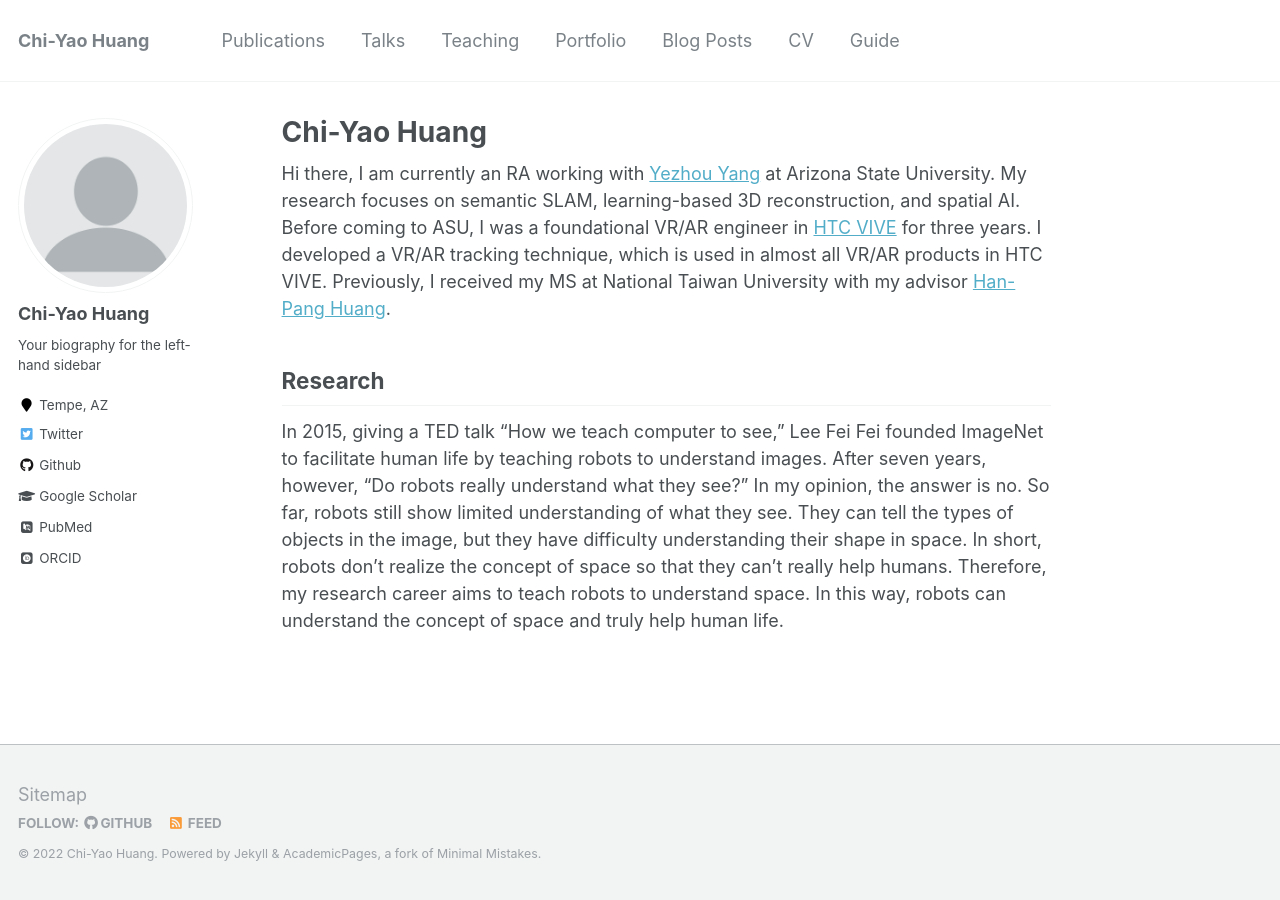
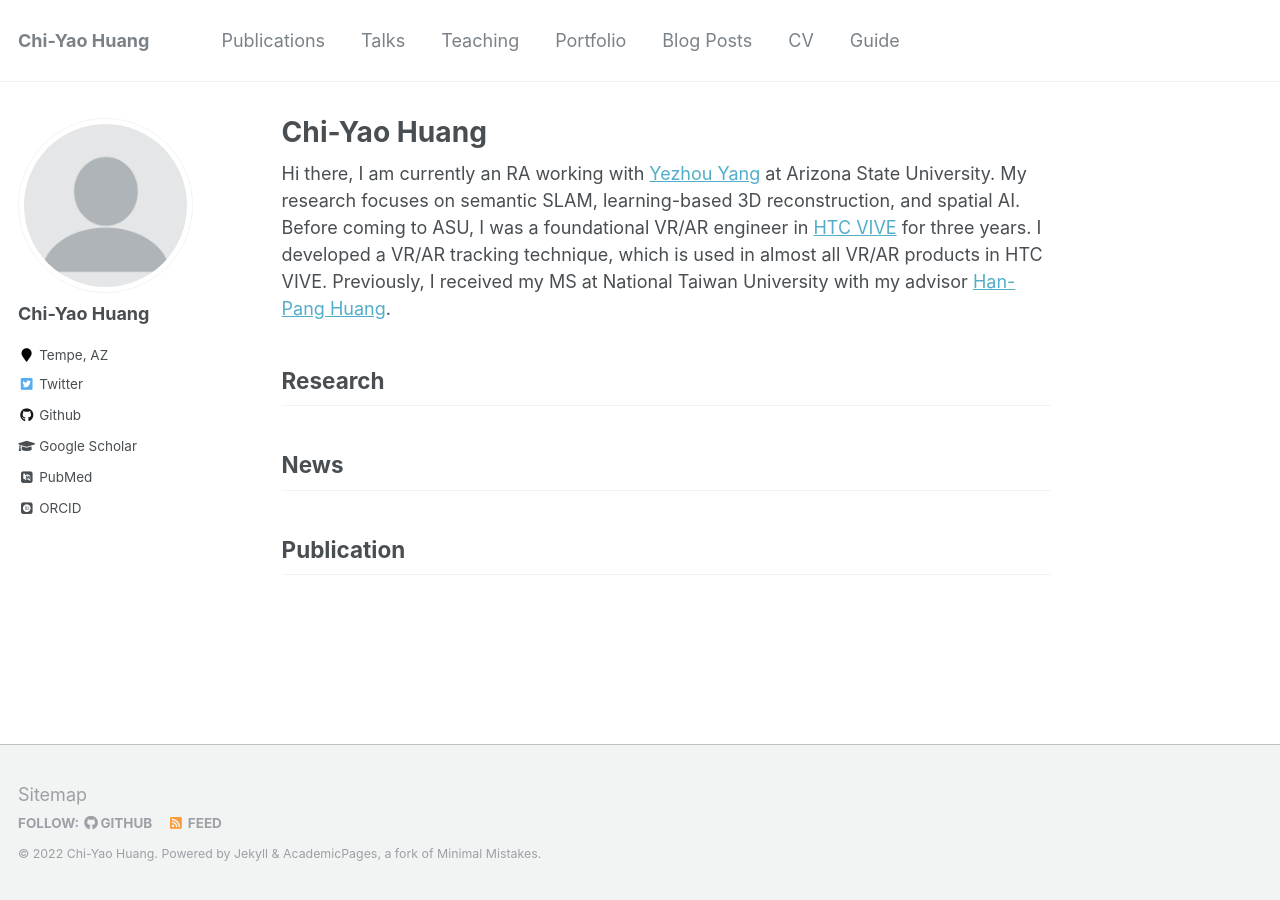
Before and after one commit to chiyaohuang/chiyaohuang.github.io, a Jekyll site: the page built from _pages/about.md, in a window 1280 px wide. Built offline with Jekyll 4.4.1, drawn with Linux system fonts in a browser that asks for light colours; some web fonts are replaced.

```diff
--- a/_config.yml
+++ b/_config.yml
@@ -82,10 +82,10 @@ analytics:
 author:
   name             : "Chi-Yao Huang"
   avatar           : "profile.png"
-  bio              : "Your biography for the left-hand sidebar"
+  bio              : ""
   location         : "Tempe, AZ"
   employer         :
-  pubmed           : "https://www.ncbi.nlm.nih.gov/pubmed/?term=john+snow"
+  pubmed           : ""
   googlescholar    : "http://yourfullgooglescholarurl.com"
   email            :
   researchgate     :  # example: "https://www.researchgate.net/profile/yourprofile"
--- a/_pages/about.md
+++ b/_pages/about.md
@@ -14,4 +14,11 @@ Hi there, I am currently an RA working with [Yezhou Yang](https://yezhouyang.eng
 
 Research
 ------
-In 2015, giving a TED talk "How we teach computer to see," Lee Fei Fei founded ImageNet to facilitate human life by teaching robots to understand images. After seven years, however, "Do robots really understand what they see?" In my opinion, the answer is no. So far, robots still show limited understanding of what they see. They can tell the types of objects in the image, but they have difficulty understanding their shape in space. In short, robots don't realize the concept of space so that they can't really help humans. Therefore, my research career aims to teach robots to understand space. In this way, robots can understand the concept of space and truly help human life.
+
+
+News
+------
+
+
+Publication
+------
```
